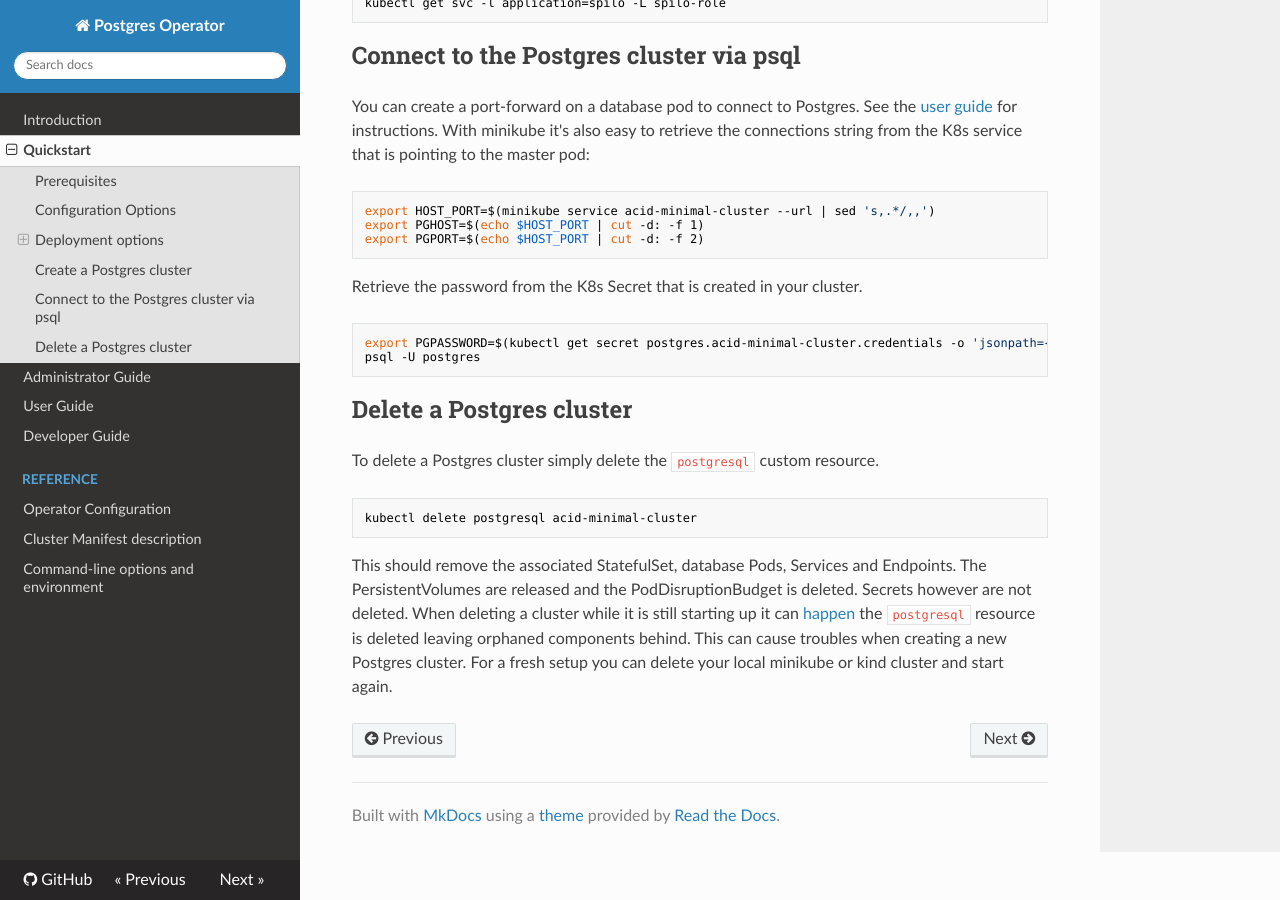
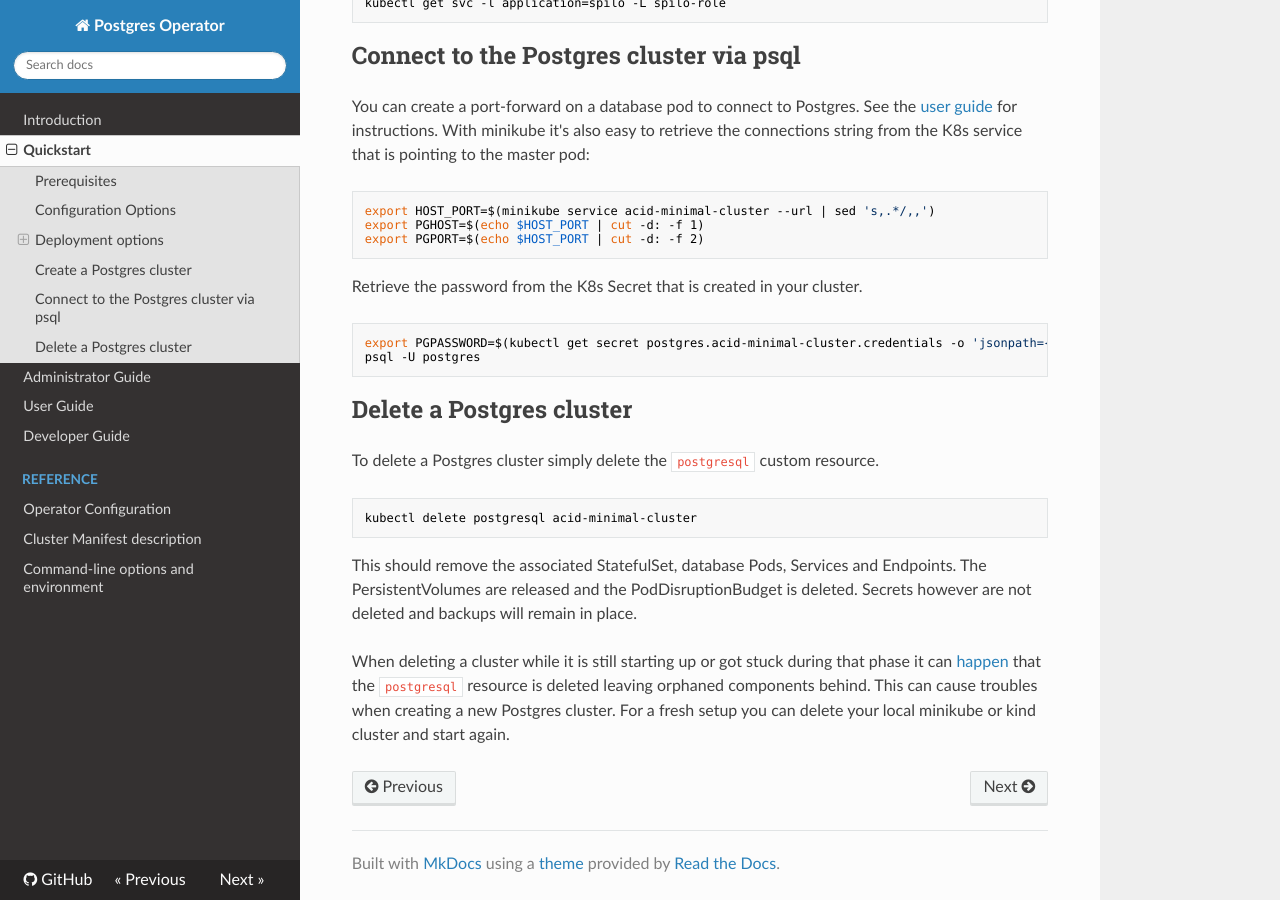
Before and after one commit to zalando/postgres-operator, an MkDocs documentation site: the page built from docs/quickstart.md, in a window 1280 px wide and 900 px high, scrolled down 2690 px. Built offline with MkDocs 1.6.1, drawn with Linux system fonts in a browser that asks for light colours; nearby versions of some CDN libraries; old or Windows-style settings are respelled for this version of MkDocs.

Commit message:
address review comments

```diff
--- a/docs/quickstart.md
+++ b/docs/quickstart.md
@@ -166,8 +166,10 @@ kubectl delete postgresql acid-minimal-cluster
 
 This should remove the associated StatefulSet, database Pods, Services and
 Endpoints. The PersistentVolumes are released and the PodDisruptionBudget is
-deleted. Secrets however are not deleted. When deleting a cluster while it is
-still starting up it can [happen](https://github.com/zalando/postgres-operator/issues/551)
-the `postgresql` resource is deleted leaving orphaned components behind. This
-can cause troubles when creating a new Postgres cluster. For a fresh setup you
-can delete your local minikube or kind cluster and start again.
+deleted. Secrets however are not deleted and backups will remain in place.
+
+When deleting a cluster while it is still starting up or got stuck during that
+phase it can [happen](https://github.com/zalando/postgres-operator/issues/551)
+that the `postgresql` resource is deleted leaving orphaned components behind.
+This can cause troubles when creating a new Postgres cluster. For a fresh setup
+you can delete your local minikube or kind cluster and start again.
```
Also changed, not shown: README.md (+2 -5 lines), docs/reference/cluster_manifest.md (+2 -3 lines).
